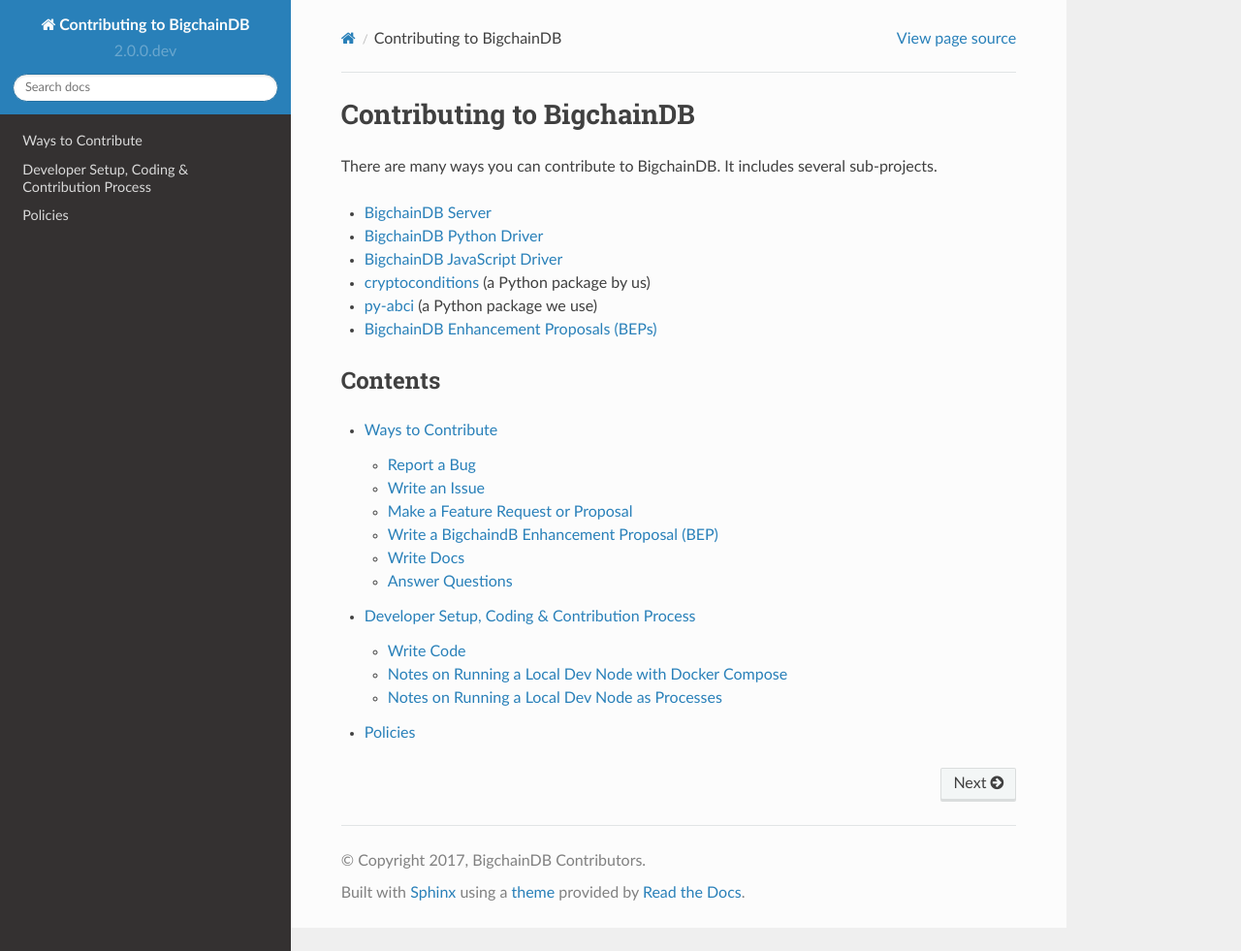
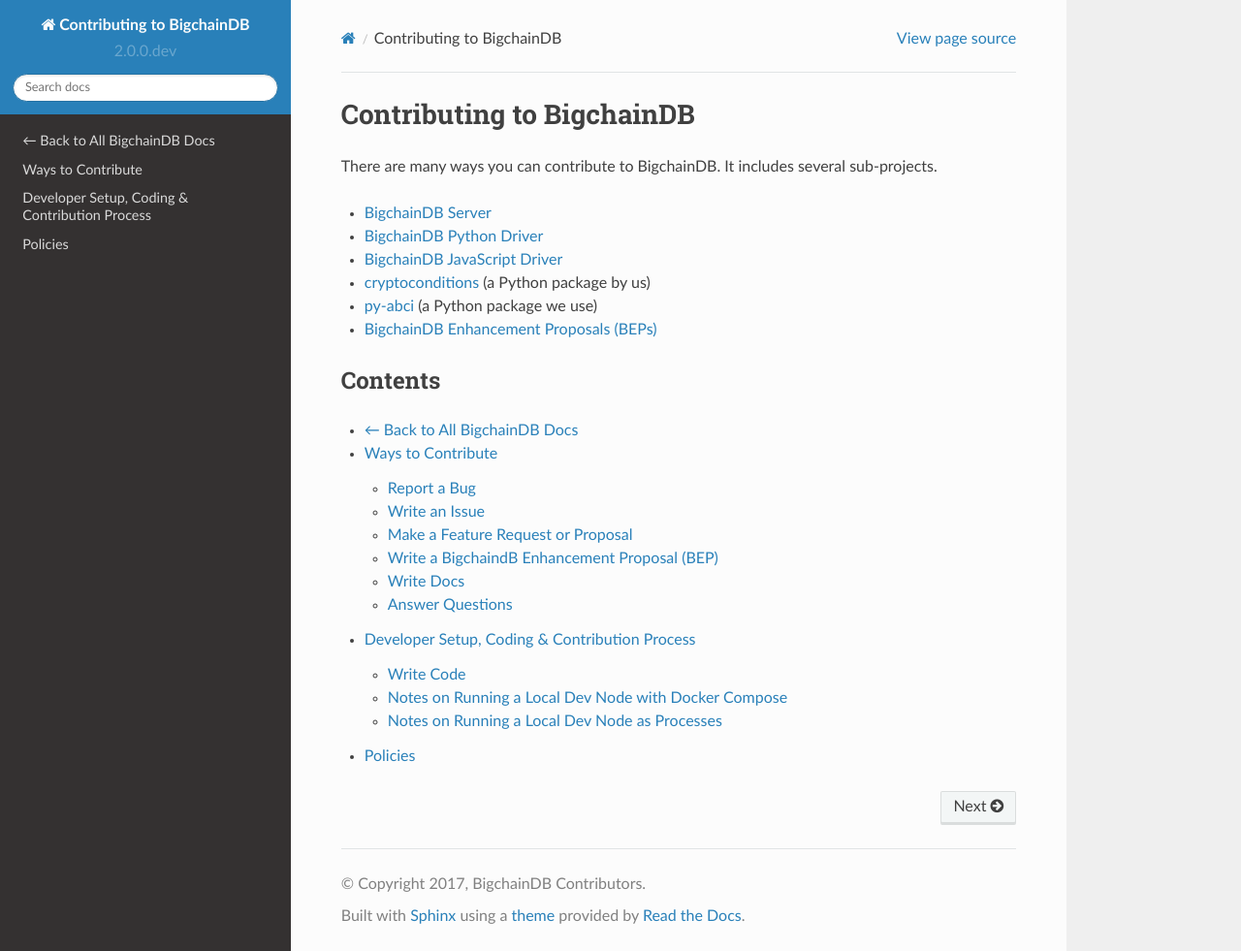
Before and after one commit to bigchaindb/bigchaindb, a Sphinx documentation site: the page built from docs/contributing/source/index.rst, in a window 1280 px wide and 981 px high. Shown: the whole window at 97% size. Built offline with Sphinx 7.4.7 and the Read the Docs theme 2.0.0, drawn with Linux system fonts in a browser that asks for light colours; pages that are not in the unit, such as notebooks, are missing from menus; the version number is read from the project's files by our own code.

Commit message:
Problem: No link back to Root Docs from Contrib. Docs
Solution: Add a link back to the Root Docs from the 'Contributing to BigchainDB' Docs

```diff
--- a/docs/contributing/source/index.rst
+++ b/docs/contributing/source/index.rst
@@ -17,6 +17,7 @@
 .. toctree::
    :maxdepth: 2
 
+   ← Back to All BigchainDB Docs <https://docs.bigchaindb.com/en/latest/index.html>
    ways-to-contribute/index
    dev-setup-coding-and-contribution-process/index
    cross-project-policies/index
```
